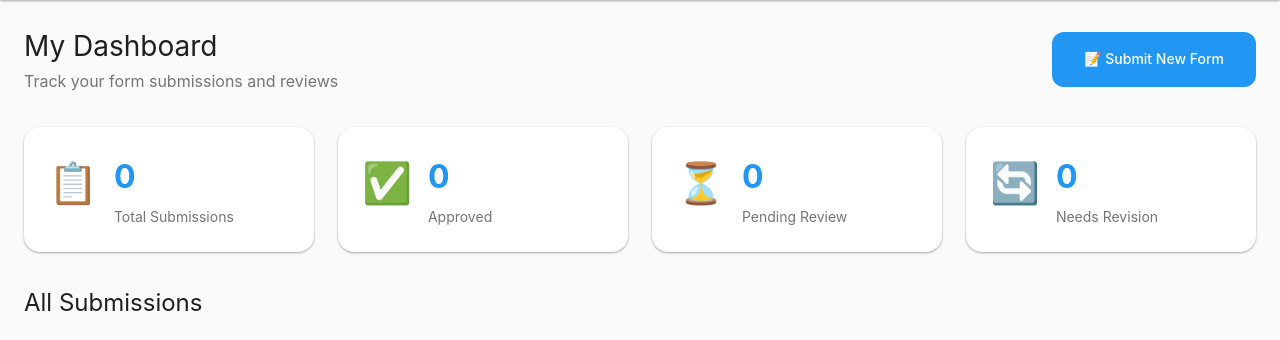
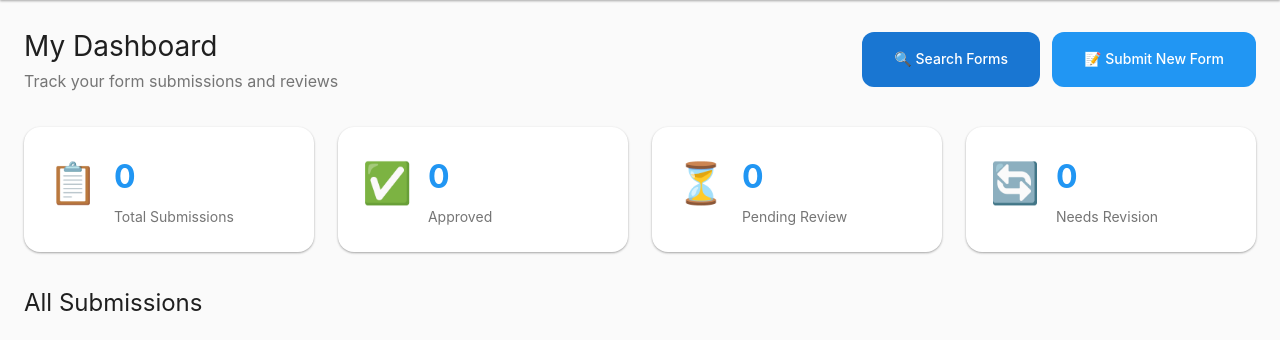
Before and after one commit to sahilJaiswal2002/PIS, a Python web app: template templates/user/dashboard.html in a window 1280 px wide. Shown: the part 86-426 px from the top of the page. Run offline with Jinja, Linux system fonts and the light colour scheme; the template is opened without the code that fills it, so the values that code supplies are empty.

Commit message:
Add link to form search in dashboard
cgen-0f7f337bf8124ef4aaa637baedd4dfb9

```diff
--- a/templates/user/dashboard.html
+++ b/templates/user/dashboard.html
@@ -8,7 +8,10 @@
         <h1 class="headline-medium">My Dashboard</h1>
         <p class="text-muted">Track your form submissions and reviews</p>
     </div>
-    <a href="{{ url_for('select_disease') }}" class="btn btn-primary btn-lg">📝 Submit New Form</a>
+    <div class="flex gap-3">
+        <a href="{{ url_for('form_search') }}" class="btn btn-secondary btn-lg">🔍 Search Forms</a>
+        <a href="{{ url_for('select_disease') }}" class="btn btn-primary btn-lg">📝 Submit New Form</a>
+    </div>
 </div>
 
 <div class="stats-grid mb-8">
```
